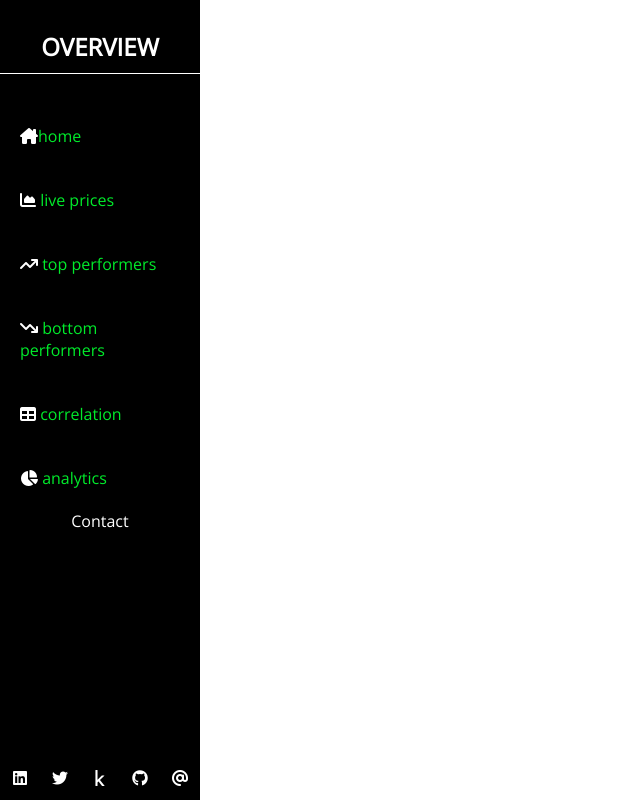
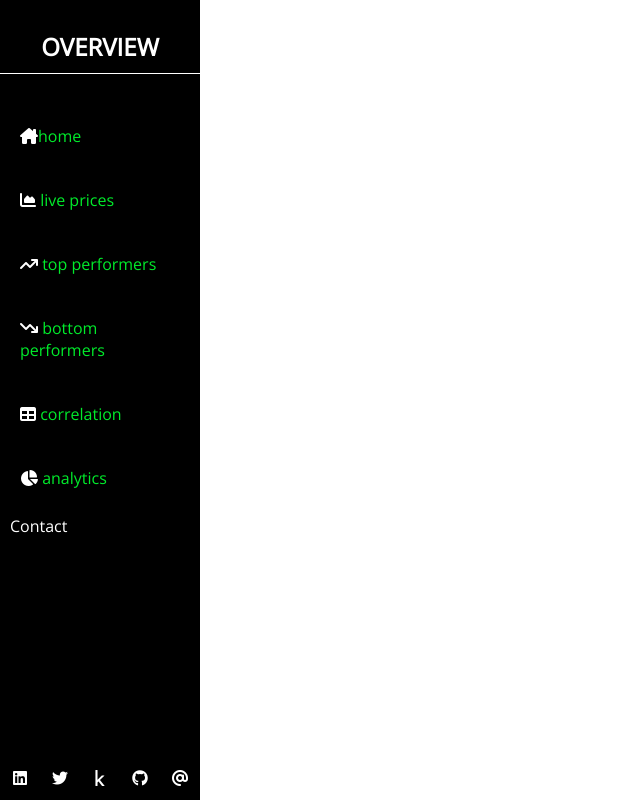
Before and after one commit to edjanga/crypto-dashboard, a Flask app: page / in a window 1280 px wide. Shown: the whole page, without its empty margins (0-640 px from the left). Run offline with Flask 2, Linux system fonts and the light colour scheme; some libraries are stand-ins or nearby versions.

Commit message:
Contact position

```diff
--- a/static/style/stylesheet.css
+++ b/static/style/stylesheet.css
@@ -15,11 +15,11 @@
 }
 
 .wrapper .side_nav{
-    position: fixed;
     width: 200px;
     height: 100%;
     padding: 30px 0;
     background-color: #000000;
+    position: fixed;
 }
 
 .wrapper .side_nav h2{
@@ -83,7 +83,10 @@
 .contact{
     color: #000000;
     text-align: center;
-    padding: 0 10px 0 10px;
+    padding: 5px;
+    display: flex;
+    margin: 0 10px 0 5px;
+    position: relative;
 }
 
 .wrapper .social_media ul li{
```
